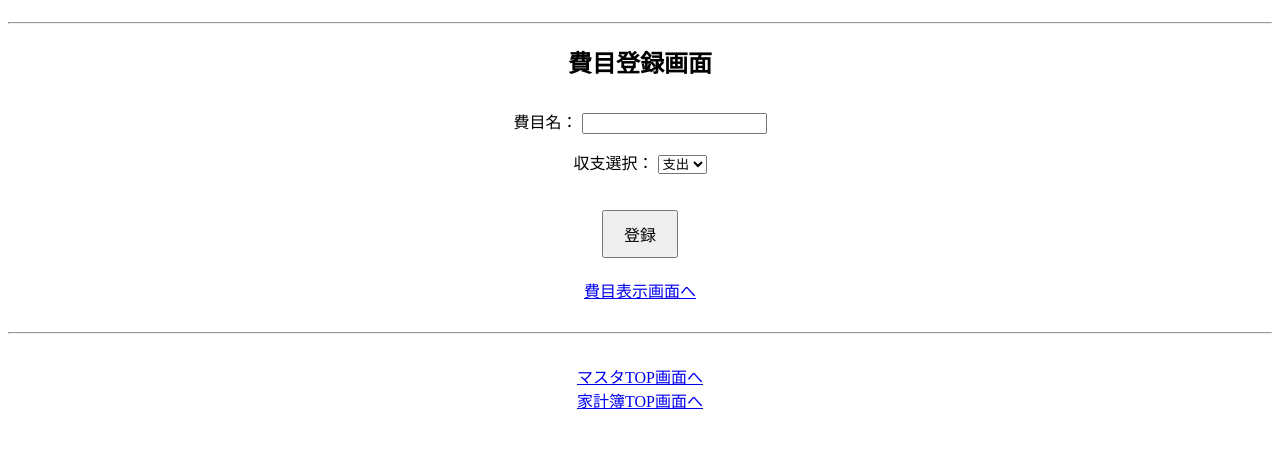
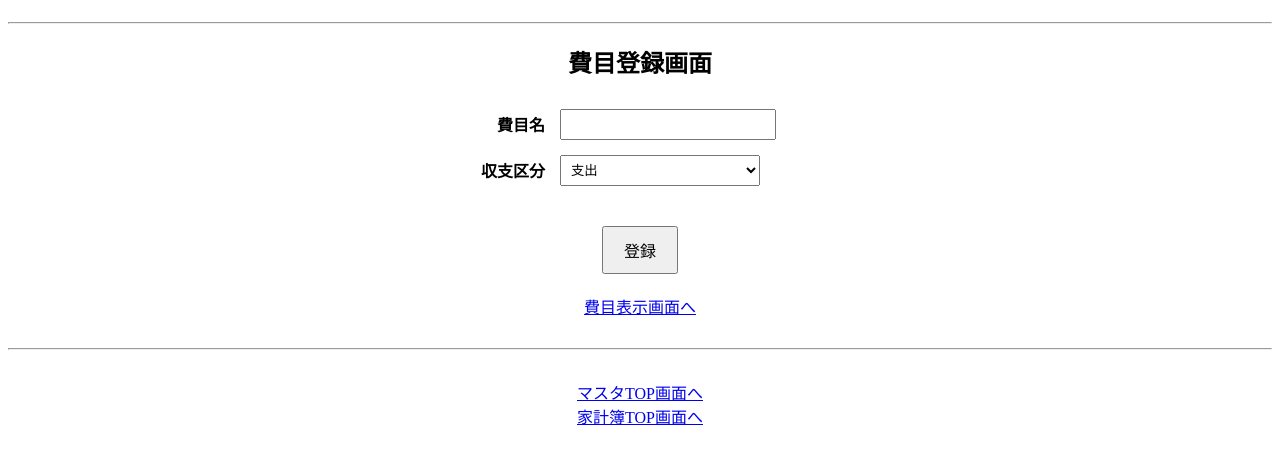
Before and after one commit to makotom1115/kakeibo-app, a Flask app: page /master/category in a window 1280 px wide. Shown: the part 67-531 px from the top of the page. Run offline with Flask 3, Linux system fonts and the light colour scheme; the visitor is signed in with stand-in values (Sample User, id 1).

Commit message:
Update master_category.html

```diff
--- a/templates/admin/master_category.html
+++ b/templates/admin/master_category.html
@@ -9,16 +9,18 @@
 {% endblock %}
 
 {% block content %}
-<form method="POST">
-    <p>
-        費目名：
+<form method="POST" class="edit-form">
+
+    <div class="form-row">
+        <label>費目名</label>
         <input type="text"
                name="category_name"
                value="{{ category_name }}">
-    </p>
+    </div>
 
-    <p>
-        収支選択：
+    <div class="form-row">
+        <label>収支区分</label>
+
         <select name="transaction_type">
             <option value="expense">
                 支出
@@ -28,10 +30,14 @@
                 収入
             </option>
         </select>
-    </p>
+    </div>
+
+    <div class="form-button">
         <button type="submit">
             登録
         </button>
+    </div>
+
 </form>
     <a href="{{ url_for('master_category_preview')}}">
         費目表示画面へ
```
Lines whose indentation alone changed are shown as unchanged.
